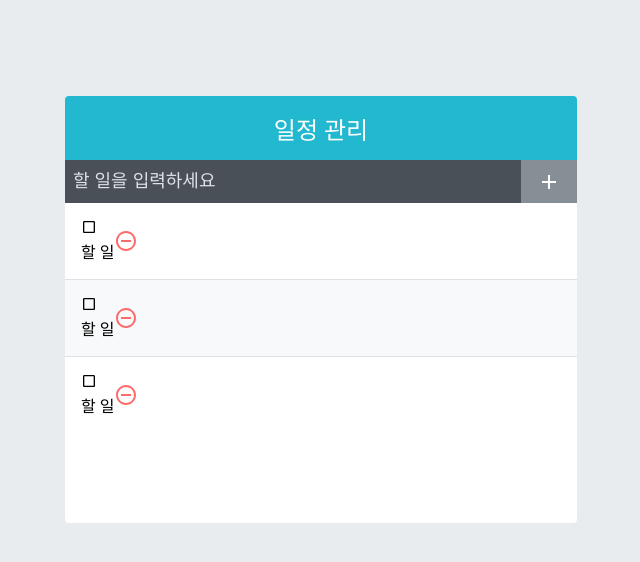
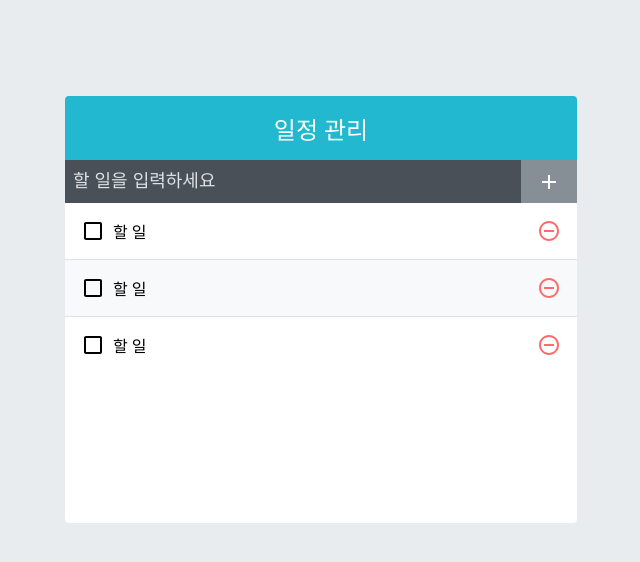
Before and after one commit to heeeun1207/ReactPrac, a React (Create React App) app in the folder todo-app/: page / in a window 1280 px wide. Shown: the top 562 px of the page, without its empty margins (319-959 px from the left). Built offline with nearby package versions, Linux system fonts and the light colour scheme.

Commit message:
오타 수정

```diff
--- a/todo-app/src/components/TodoListitem.scss
+++ b/todo-app/src/components/TodoListitem.scss
@@ -5,7 +5,7 @@
   &:nth-child(even){
     background: #f8f9fa;
   }
-  .chekbox{
+  .checkbox{
     cursor: pointer;
     flex :1; //차지할 수 있는 영역 모두 차지
     display: flex;
```
